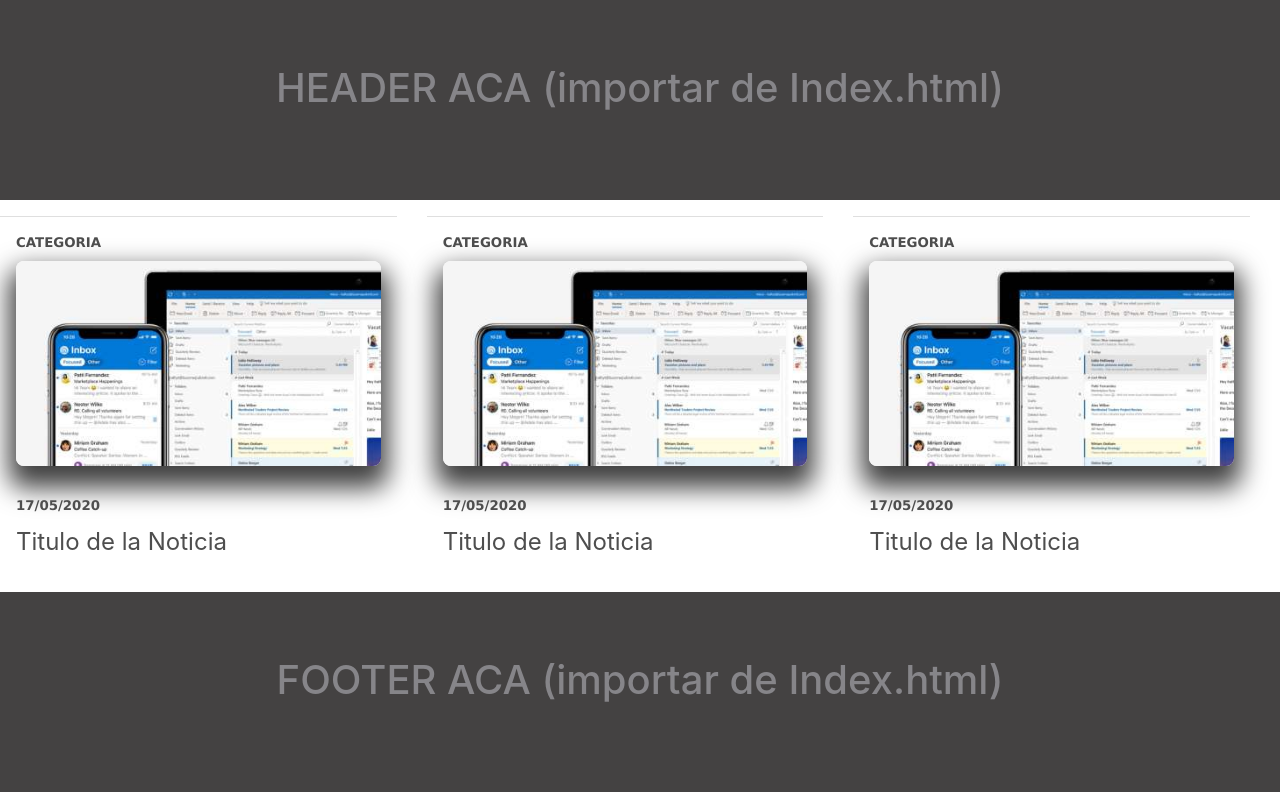
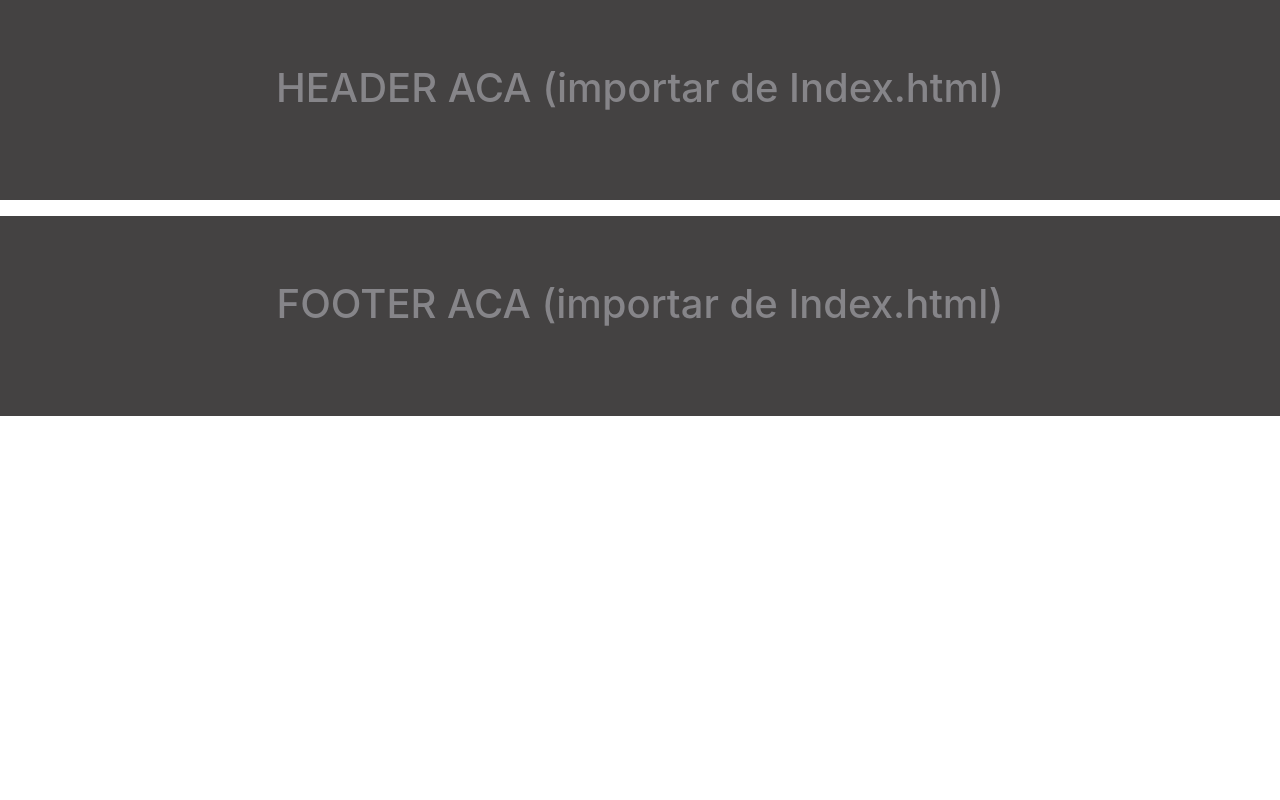
Before and after one commit to Tomii741/LaboratorioIII, a PHP site: page /noticias.php in a window 1280 px wide. Run offline with PHP 8.4, Linux system fonts and the light colour scheme; data that the repository does not hold is empty.

Commit message:
Cambios menores
Nada que agregar

```diff
--- a/carga_noticias.php
+++ b/carga_noticias.php
@@ -80,5 +80,4 @@
     });
 
 </script>
-
 </html>
--- a/css/main.css
+++ b/css/main.css
@@ -19,7 +19,12 @@ header >h1{
 }
 
 .no-link:a {
-  color: black;
+  color: inherit;
+  text-decoration: none ;
+}
+.no-link:hover {
+  color: inherit;
+  text-decoration: none ;
 }
 
 .nav{
--- a/insert_noticias.php
+++ b/insert_noticias.php
@@ -56,9 +56,11 @@ if(move_uploaded_file($_FILES['Img']['tmp_name'],$img)){
         VALUES( '$titulo', '$cuerpo', '$img', '$img_min', '$fecha','sin autor', $categoria)"
         );
         // FALTA que las noticias lleven anexado el autor que sera quien haya hecho el login
-        echo "Archivo Subido";
+        echo "<script>alert('Archivo Subido')</script>";
         //Aqui va a ir una redireccion a carga_noticias.php que sera implementada
         // una vez que el sistema de carga este terminado
+        header('Location: carga_noticias.php');
+        die();
 
     }
     else{
--- a/noticias.php
+++ b/noticias.php
@@ -1,21 +1,3 @@
-<?php
-//UNICAMENTE COMO EJEMPLO NO SIRVE PARA NADA
-include("connect.php");
-
-$s = conectar('SELECT * FROM tb_noticias');
-// $s = 'SELECT ID FROM tb_noticias';
-if (isset($s)) {
-    while ($row = $s->fetch_assoc()) {
-        echo ($row['ID'] . $row['TITULO']);
-    }
-};
-// conectar('INSERT INTO tb_noticias (TITULO,CUERPO,PATH_IMAGEN,PATH_IMAGEN_MIN,FECHA,AUTOR,CATEGORIA)
-// VALUES ("A","B","C","D","1930-12-30","E","F")');
-
-
-// echo $s;
-?>
-
 <!DOCTYPE html>
 <html lang="en">
 
@@ -32,7 +14,7 @@ if (isset($s)) {
         <h1>HEADER ACA (importar de Index.html)</h1>
     </div>
     <div class="row w-100 mt-3" id="noticias">
-        <div class="col-md-4 ">
+        <!-- <div class="col-md-4 ">
             <div class="card card-noticia">
                 <label>CATEGORIA</label>
                 <img src="img/640x360.jpg" alt="Noticia 1">
@@ -54,7 +36,7 @@ if (isset($s)) {
                 <img src="img/640x360.jpg" alt="Noticia 1">
                 <label>17/05/2020</label>
                 <p>Titulo de la Noticia</p>
-            </div>
+            </div> -->
         </div>
 
     </div>
@@ -84,12 +66,12 @@ if (isset($s)) {
 
                     for(var i=0;i<dat.length ;i++){ //recorro el array de datos y hago un append en de cada card de noticia
                         $("#noticias").append('<div class="col-md-4 ">' +
-                                                '<div class="card card-noticia">' +
+                                                '<a href="" class="card card-noticia no-link">' +
                                                     '<label>'+dat[i].CATEGORIA+'</label>' +
-                                                    '<img src="'+dat[i].PATH_IMAGEN_MIN+'" alt="Noticia '+ i +'">' +
+                                                    '<img src="'+dat[i].PATH_IMAGEN_MIN+'" alt="Noticia '+ dat[i].ID +'">' +
                                                     '<label>'+dat[i].FECHA+'</label>' +
                                                     '<p>'+dat[i].TITULO+'</p>' +
-                                                '</div>' +
+                                                '</a>' +
                                             '</div>');
                     }
             }
```
Also changed, not shown: img/2020-06-067551280x720.jpg (added), img/2020-06-06786Graba-tos-caracterizar-sintomas-Covid-19_1342075833_14873164_1280x720.png (added), img/2020-06-06786coronavirus-3-640x360.jpg (added), img/2020-06-0685289756-640x360-sectors_city_skyline_640.jpg (added).
